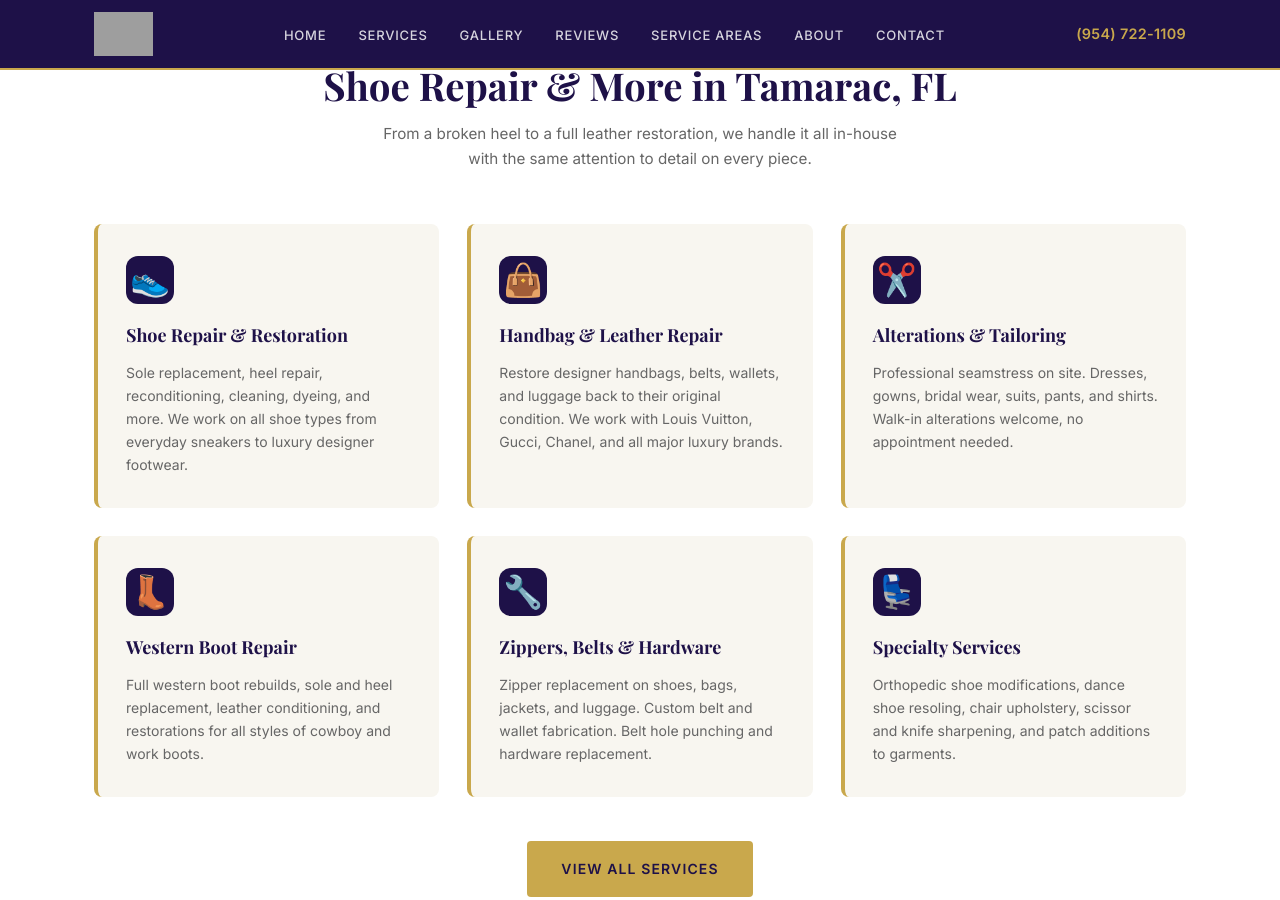
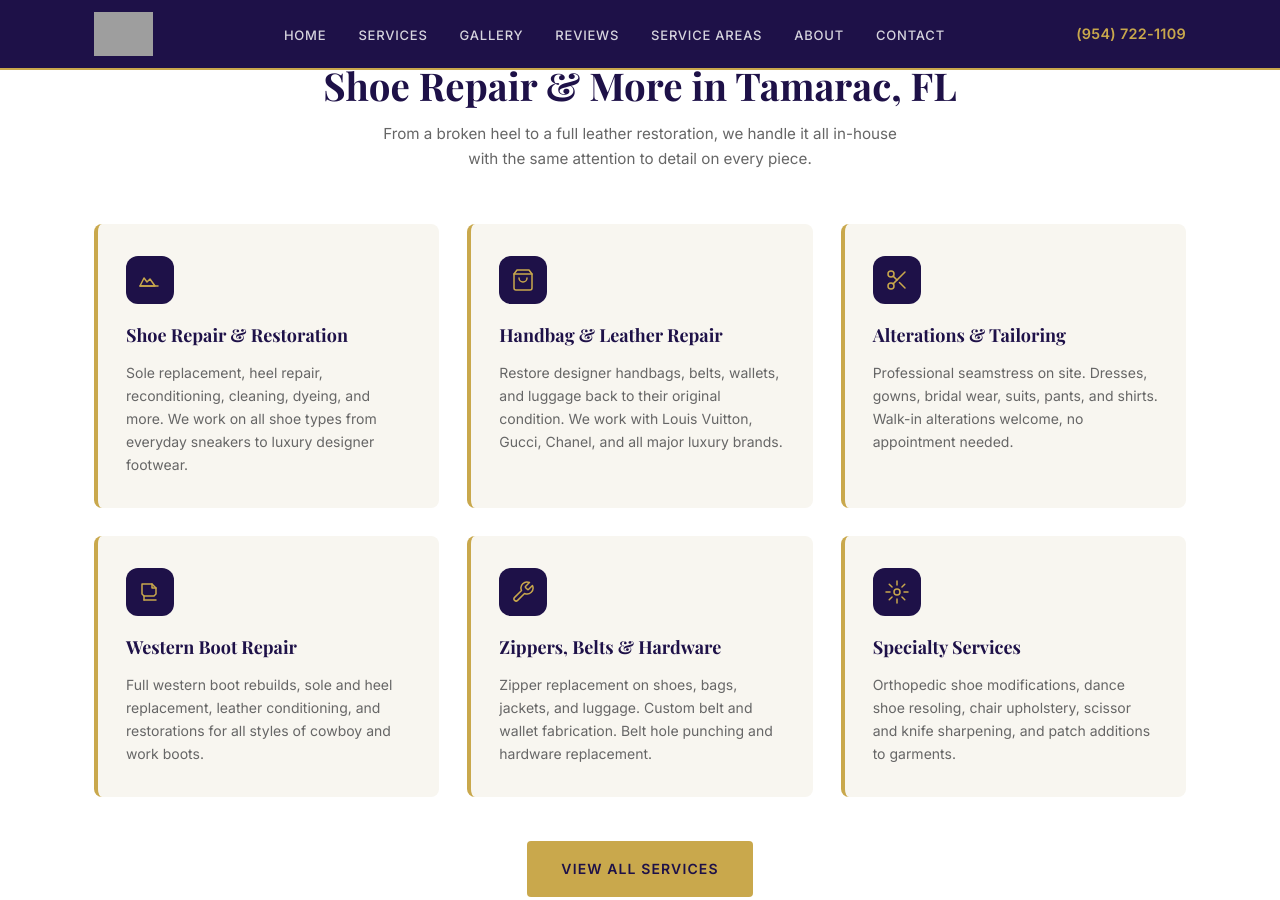
Before and after one commit to JamesBrownR/University-Shoe-Repair, a Jekyll site: the page built from index.html, in a window 1280 px wide and 900 px high, scrolled down 1726 px. Built offline with Jekyll 4.4.1, drawn with Linux system fonts in a browser that asks for light colours; grey boxes are pictures that could not be loaded.

Commit message:
Update index.html

```diff
--- a/index.html
+++ b/index.html
@@ -103,32 +103,66 @@
 
       <div class="services-grid">
         <div class="service-card">
-          <div class="service-card-icon" aria-hidden="true">👟</div>
+         <div class="service-card-icon" aria-hidden="true">
+  <svg xmlns="http://www.w3.org/2000/svg" width="36" height="36" viewBox="0 0 24 24" fill="none" stroke="var(--gold)" stroke-width="1.5" stroke-linecap="round" stroke-linejoin="round">
+    <path d="M2 18l4-8 3 4 3-3 5 7H2z"/>
+    <path d="M2 18h18"/>
+  </svg>
+</div>
           <h3>Shoe Repair &amp; Restoration</h3>
           <p>Sole replacement, heel repair, reconditioning, cleaning, dyeing, and more. We work on all shoe types from everyday sneakers to luxury designer footwear.</p>
         </div>
         <div class="service-card">
-          <div class="service-card-icon" aria-hidden="true">👜</div>
+          <div class="service-card-icon" aria-hidden="true">
+  <svg xmlns="http://www.w3.org/2000/svg" width="36" height="36" viewBox="0 0 24 24" fill="none" stroke="var(--gold)" stroke-width="1.5" stroke-linecap="round" stroke-linejoin="round">
+    <path d="M6 2 3 6v14a2 2 0 0 0 2 2h14a2 2 0 0 0 2-2V6l-3-4z"/>
+    <line x1="3" y1="6" x2="21" y2="6"/>
+    <path d="M16 10a4 4 0 0 1-8 0"/>
+  </svg>
+</div>
           <h3>Handbag &amp; Leather Repair</h3>
           <p>Restore designer handbags, belts, wallets, and luggage back to their original condition. We work with Louis Vuitton, Gucci, Chanel, and all major luxury brands.</p>
         </div>
         <div class="service-card">
-          <div class="service-card-icon" aria-hidden="true">✂️</div>
+         <div class="service-card-icon" aria-hidden="true">
+  <svg xmlns="http://www.w3.org/2000/svg" width="36" height="36" viewBox="0 0 24 24" fill="none" stroke="var(--gold)" stroke-width="1.5" stroke-linecap="round" stroke-linejoin="round">
+    <circle cx="6" cy="6" r="3"/><circle cx="6" cy="18" r="3"/>
+    <line x1="20" y1="4" x2="8.12" y2="15.88"/>
+    <line x1="14.47" y1="14.48" x2="20" y2="20"/>
+    <line x1="8.12" y1="8.12" x2="12" y2="12"/>
+  </svg>
+</div>
           <h3>Alterations &amp; Tailoring</h3>
           <p>Professional seamstress on site. Dresses, gowns, bridal wear, suits, pants, and shirts. Walk-in alterations welcome, no appointment needed.</p>
         </div>
         <div class="service-card">
-          <div class="service-card-icon" aria-hidden="true">👢</div>
+         <div class="service-card-icon" aria-hidden="true">
+  <svg xmlns="http://www.w3.org/2000/svg" width="36" height="36" viewBox="0 0 24 24" fill="none" stroke="var(--gold)" stroke-width="1.5" stroke-linecap="round" stroke-linejoin="round">
+    <path d="M4 4v10l2 2h10l2-2V8l-4-4H4z"/>
+    <path d="M14 4v4h4"/>
+    <path d="M6 20h12"/>
+    <path d="M6 16v4"/>
+  </svg>
+</div>
           <h3>Western Boot Repair</h3>
           <p>Full western boot rebuilds, sole and heel replacement, leather conditioning, and restorations for all styles of cowboy and work boots.</p>
         </div>
         <div class="service-card">
-          <div class="service-card-icon" aria-hidden="true">🔧</div>
+         <div class="service-card-icon" aria-hidden="true">
+  <svg xmlns="http://www.w3.org/2000/svg" width="36" height="36" viewBox="0 0 24 24" fill="none" stroke="var(--gold)" stroke-width="1.5" stroke-linecap="round" stroke-linejoin="round">
+    <path d="M14.7 6.3a1 1 0 0 0 0 1.4l1.6 1.6a1 1 0 0 0 1.4 0l3.77-3.77a6 6 0 0 1-7.94 7.94l-6.91 6.91a2.12 2.12 0 0 1-3-3l6.91-6.91a6 6 0 0 1 7.94-7.94l-3.76 3.76z"/>
+  </svg>
+</div>
           <h3>Zippers, Belts &amp; Hardware</h3>
           <p>Zipper replacement on shoes, bags, jackets, and luggage. Custom belt and wallet fabrication. Belt hole punching and hardware replacement.</p>
         </div>
         <div class="service-card">
-          <div class="service-card-icon" aria-hidden="true">💺</div>
+         <div class="service-card-icon" aria-hidden="true">
+  <svg xmlns="http://www.w3.org/2000/svg" width="36" height="36" viewBox="0 0 24 24" fill="none" stroke="var(--gold)" stroke-width="1.5" stroke-linecap="round" stroke-linejoin="round">
+    <circle cx="12" cy="12" r="3"/>
+    <path d="M12 1v4M12 19v4M4.22 4.22l2.83 2.83M16.95 16.95l2.83 2.83M1 12h4M19 12h4M4.22 19.78l2.83-2.83M16.95 7.05l2.83-2.83"/>
+  </svg>
+</div>
           <h3>Specialty Services</h3>
           <p>Orthopedic shoe modifications, dance shoe resoling, chair upholstery, scissor and knife sharpening, and patch additions to garments.</p>
         </div>
```
